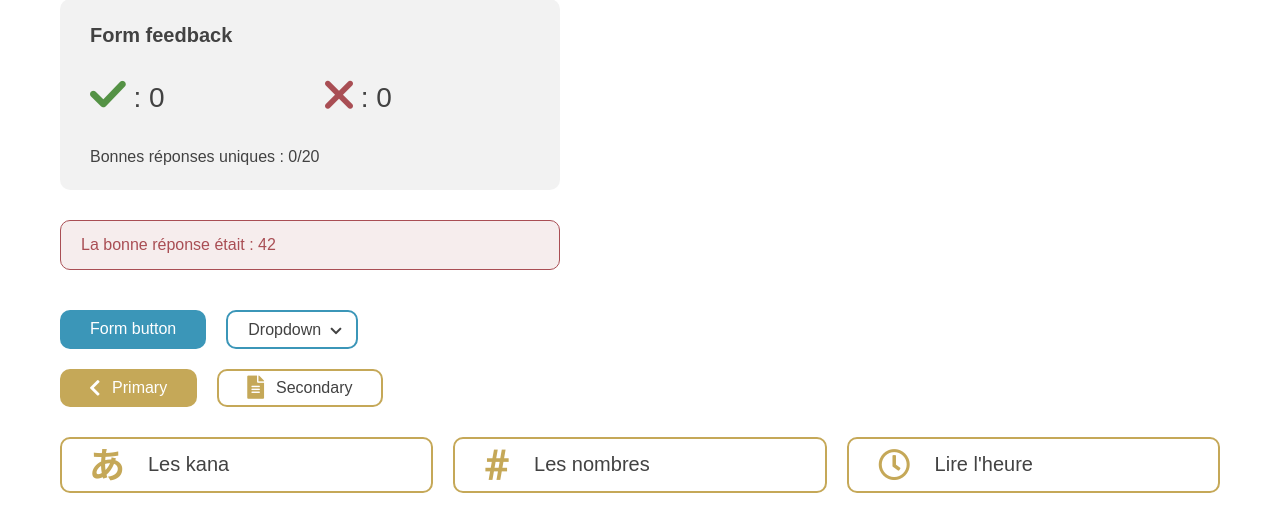
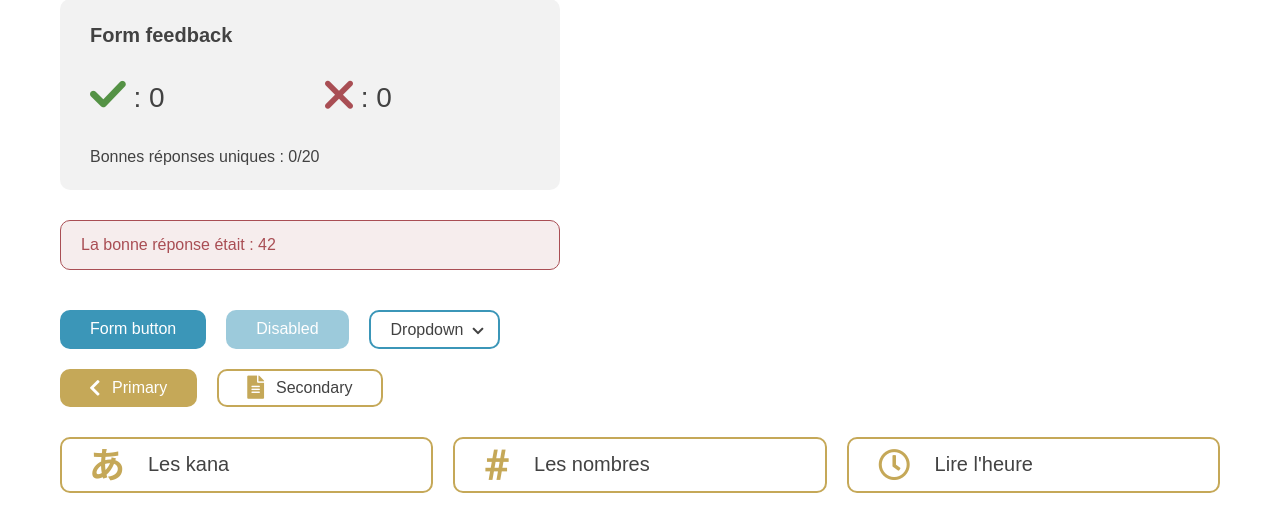
Before and after one commit to PetitChampi/kakikukeko, a PHP site: page /design-system.html in a window 1280 px wide. Shown: the part 874-1393 px from the top of the page. Run offline with PHP 8.4, Linux system fonts and the light colour scheme; some web fonts are replaced.

Commit message:
added disabled form button class

```diff
--- a/design-system.html
+++ b/design-system.html
@@ -156,6 +156,7 @@
       <section class="page-section">
         <div style="display: flex; gap: 10px 20px; margin-bottom: 20px; flex-wrap: wrap;">
           <a href="" class="button-form">Form button</a>
+          <a href="" class="button-form button-form-disabled">Disabled</a>
           <div class="dropdown-container">
             <button class="button-dropdown">
               Dropdown <span class="icon-chevron-left"></span>
--- a/styles/components/buttons.scss
+++ b/styles/components/buttons.scss
@@ -53,6 +53,13 @@
     font-weight: 500;
     &:hover {
       opacity: .8;
+    }
+    &-disabled {
+      opacity: .5;
+      cursor: not-allowed;
+      &:hover {
+        opacity: .5;
+      }
     }
   }
   &-primary {
--- a/styles/css/index.css
+++ b/styles/css/index.css
@@ -820,6 +820,13 @@ p a, ul a {
 .button-form:hover {
   opacity: 0.8;
 }
+.button-form-disabled {
+  opacity: 0.5;
+  cursor: not-allowed;
+}
+.button-form-disabled:hover {
+  opacity: 0.5;
+}
 .button-primary {
   color: var(--color-body);
   background-color: var(--color-primary);
```
Also changed, not shown: 1 other file.
